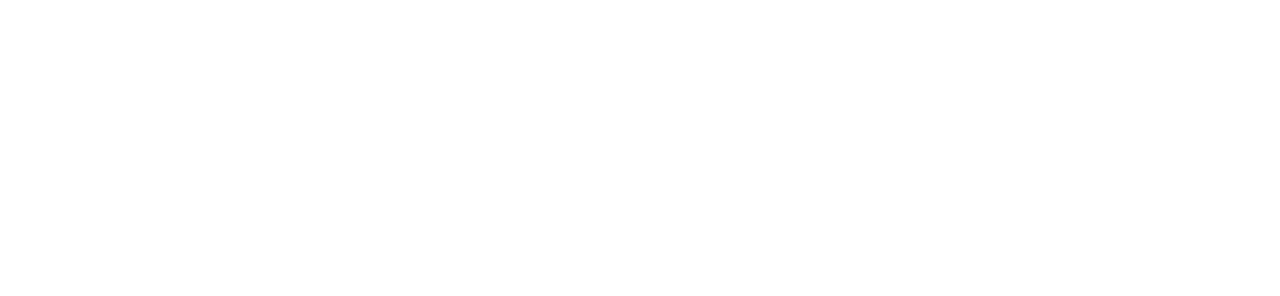
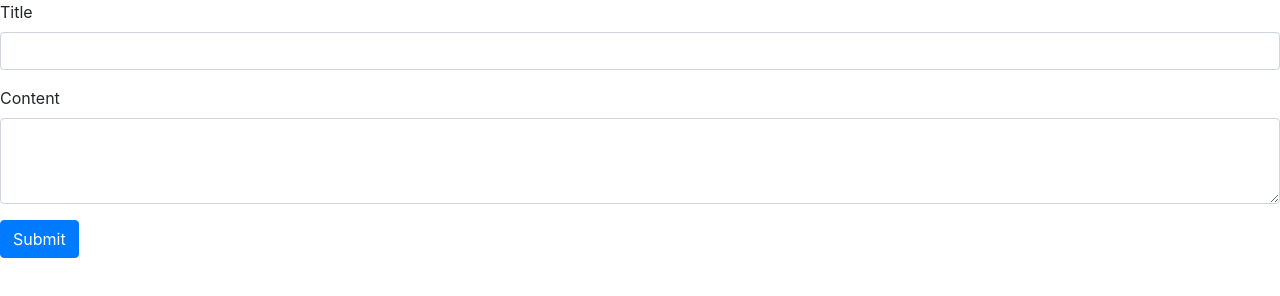
Before and after one commit to RyanDanielWalker/journal, a website built with webpack: page src/index.html in a window 1280 px wide. Built offline with nearby package versions, Linux system fonts and the light colour scheme.

Commit message:
Add content to page
Co-authored-by: Jonathan Stull <jonathan.d.stull@gmail.com>
Co-authored-by: Ryan Walker <ryandanielwalker@gmail.com>

```diff
--- a/src/index.html
+++ b/src/index.html
@@ -7,8 +7,16 @@
   <title>Journal</title>
 </head>
 <body>
-  <div>
-
-  </div>
+  <form>
+    <div class="form-group">
+      <label for="titleInput">Title</label>
+      <input type="text" class="form-control" id="titleInput">
+    </div>
+    <div class="form-group">
+      <label for="contentInput">Content</label>
+      <textarea type="text" class="form-control" id="contentInput" rows="3"></textarea>
+    </div>
+    <button type="submit" class="btn btn-primary">Submit</button>
+  </form>
 </body>
 </html>
```
